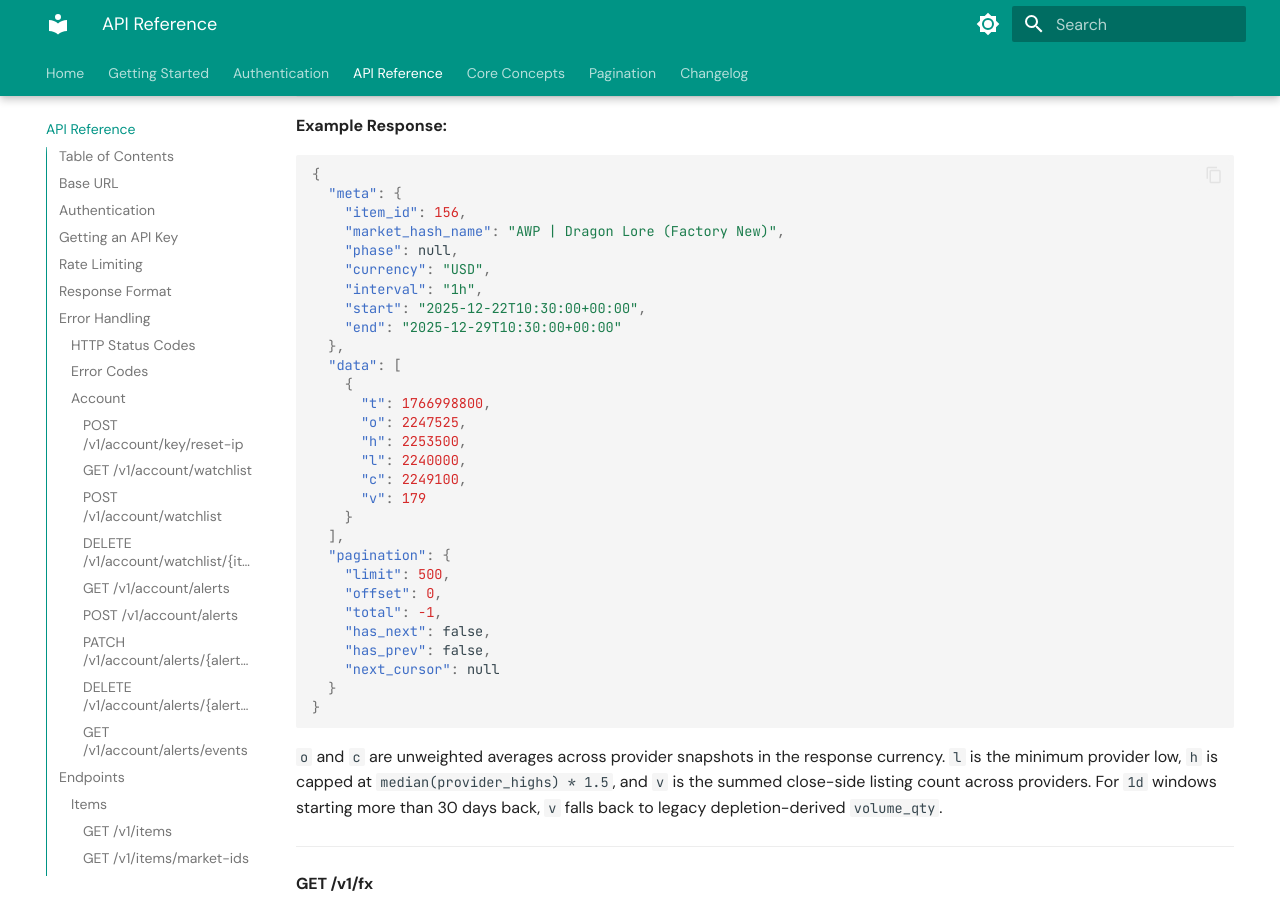
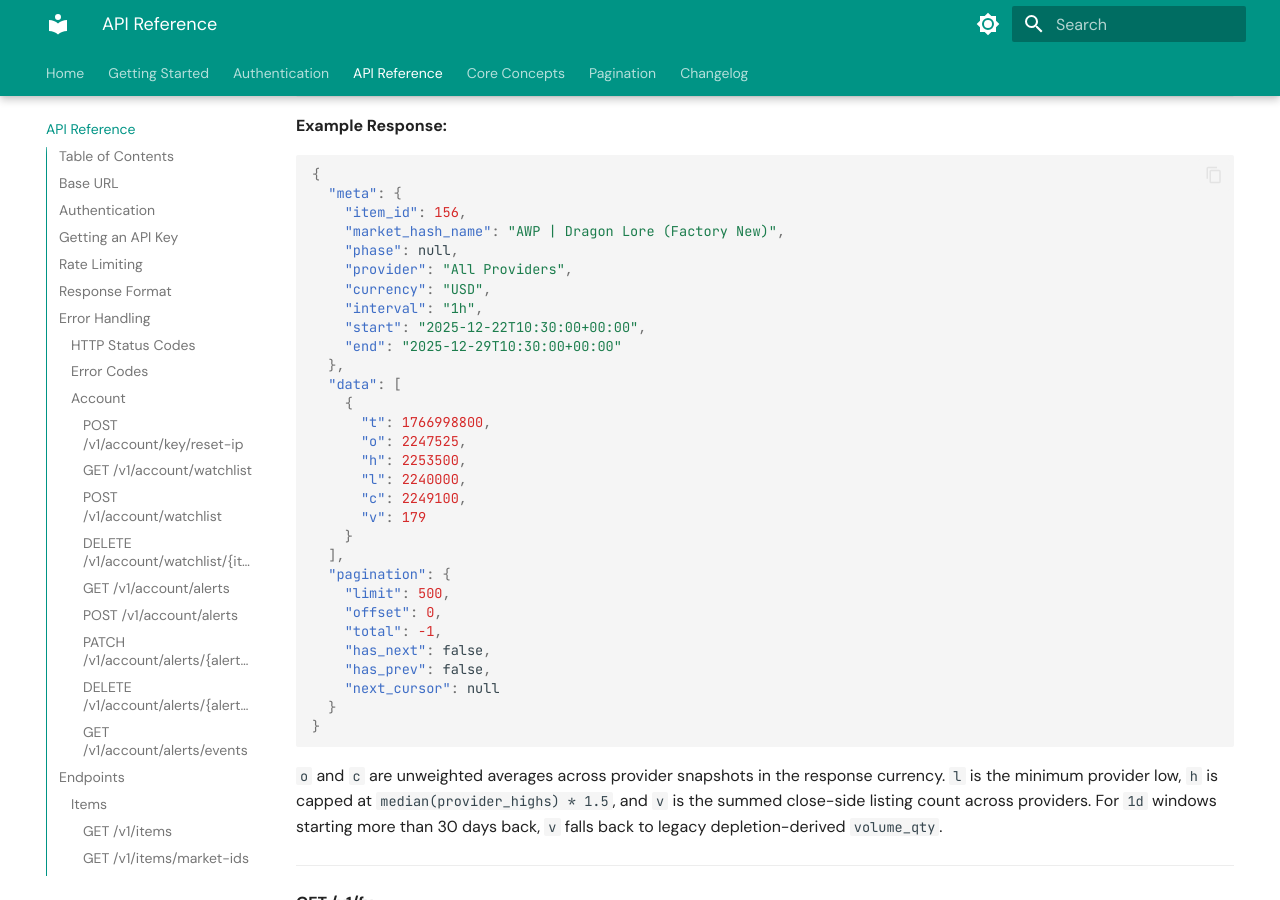
Before and after one commit to dadscap/cs2c-docs, an MkDocs documentation site: the page built from docs/api-reference.md, in a window 1280 px wide and 900 px high, scrolled down 21999 px. Built offline with MkDocs 1.6.1 and Material for MkDocs 9.7.7, drawn with Linux system fonts in a browser that asks for light colours.

Commit message:
Sync public docs from dadscap/cs2c-api@b6f6a96eee59040770bc5177b9f0f6de29f1d140

```diff
--- a/docs/api-reference.md
+++ b/docs/api-reference.md
@@ -977,6 +977,7 @@ curl -H "Authorization: Bearer your_key" \
     "item_id": 156,
     "market_hash_name": "AWP | Dragon Lore (Factory New)",
     "phase": null,
+    "provider": "All Providers",
     "currency": "USD",
     "interval": "1h",
     "start": "2025-12-22T10:30:00+00:00",
```
Also changed, not shown: 1 other file.
